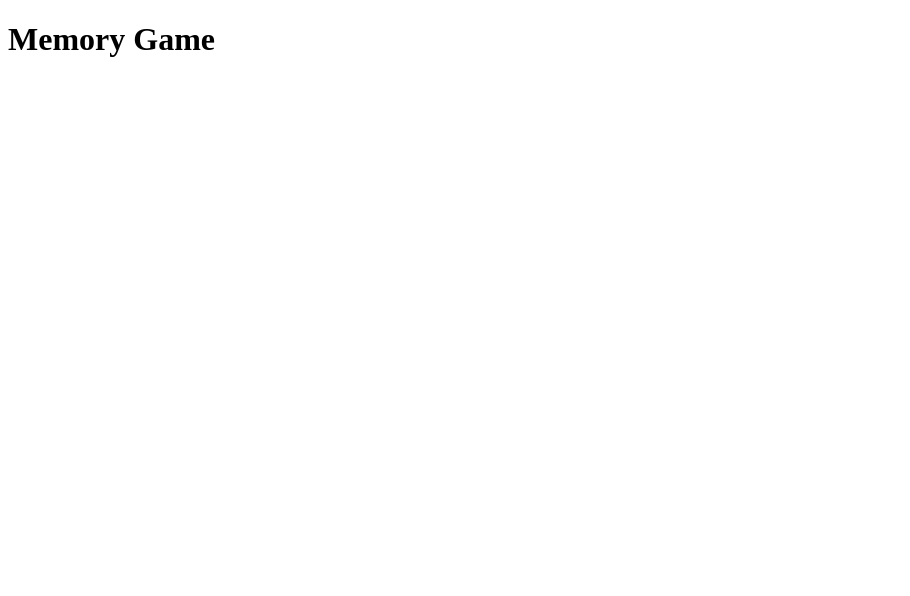
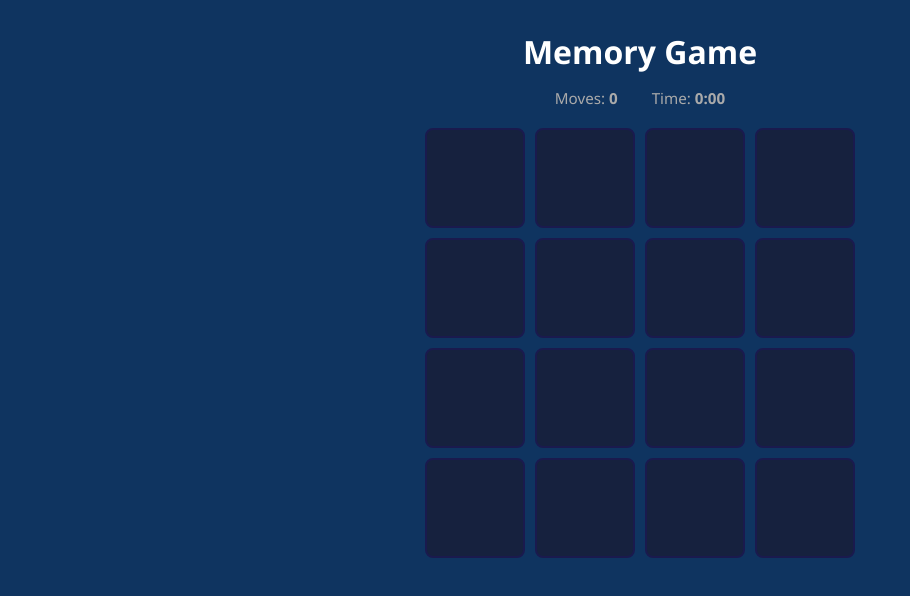
Before and after one commit to annaolme/memory-card-game, a plain HTML site: page index.html in a window 1280 px wide. Shown: the whole page, without its empty margins (0-910 px from the left). Drawn offline with Linux system fonts and the light colour scheme.

Commit message:
html with stats and win screen

```diff
--- a/index.html
+++ b/index.html
@@ -1,5 +1,24 @@
 <!DOCTYPE html>
 <html lang="en">
-<head><meta charset="UTF-8"><title>Memory Game</title></head>
-<body><h1>Memory Game</h1></body>
+<head>
+    <meta charset="UTF-8">
+    <meta name="viewport" content="width=device-width, initial-scale=1.0">
+    <title>Memory Game</title>
+    <link rel="stylesheet" href="style.css">
+</head>
+<body>
+    <h1>Memory Game</h1>
+    <div class="stats">
+        <span>Moves: <strong id="moves">0</strong></span>
+        <span>Time: <strong id="time">0:00</strong></span>
+    </div>
+    <div class="grid" id="grid"></div>
+    <div id="win-screen">
+        <h2>You won!</h2>
+        <p>Moves: <span id="final-moves"></span></p>
+        <p>Time: <span id="final-time"></span></p>
+        <button onclick="createBoard()">Play Again</button>
+    </div>
+    <script src="game.js"></script>
+</body>
 </html>
```
